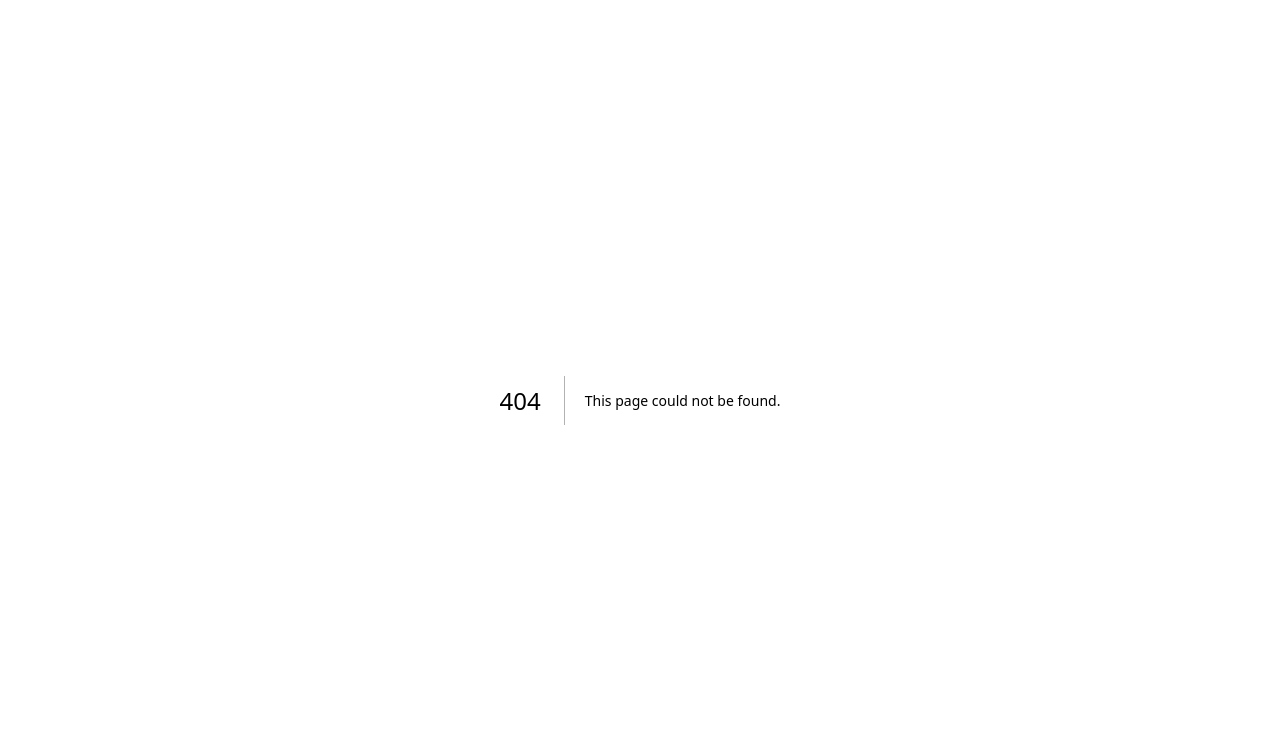
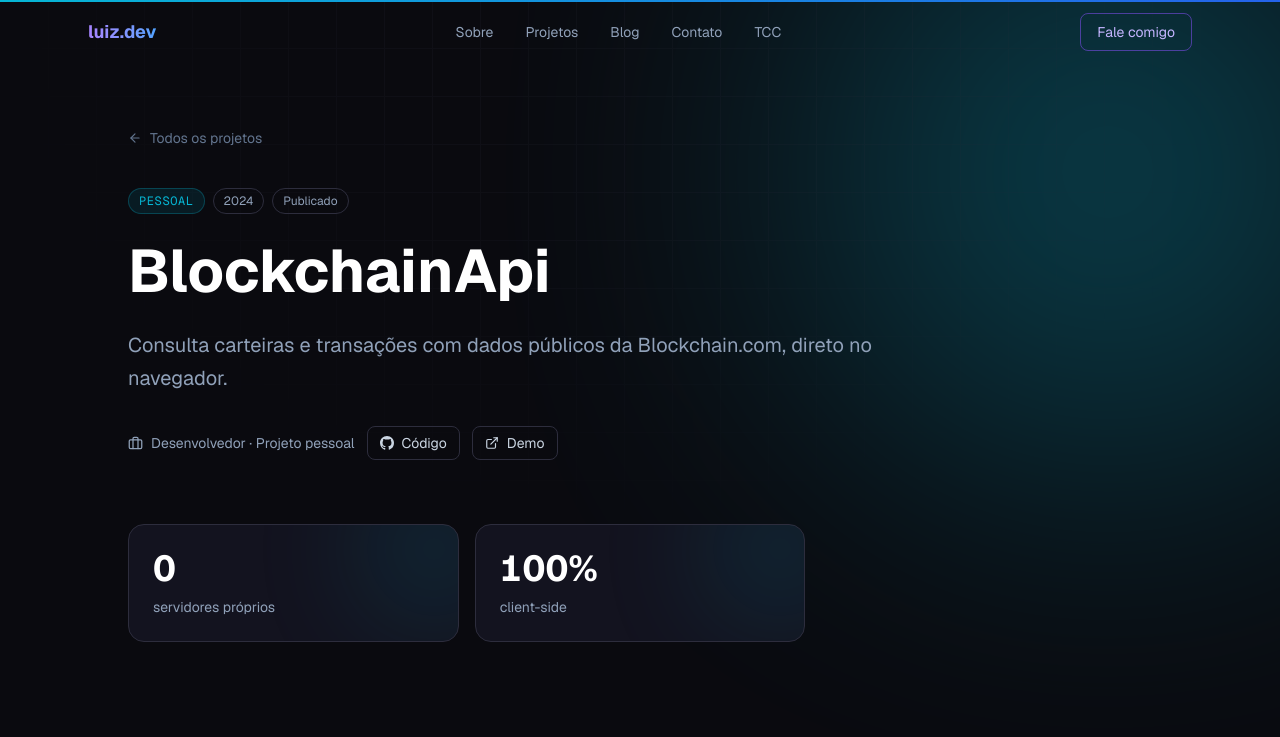
Before and after one commit to LuizColombo/Blog, a Next.js app: page /projetos/blockchain-api in a window 1280 px wide. Before the commit this address had no page. Shown: the top 737 px of the page. Built offline with nearby package versions, Linux system fonts and the light colour scheme.

Commit message:
feat(projects): página estática de case por projeto
dynamicParams=false: tudo vira HTML no build, sem edge runtime na Cloudflare.

```diff
--- /dev/null
+++ b/src/app/projetos/[slug]/page.tsx
@@ -0,0 +1,57 @@
+import type { Metadata } from "next";
+import { notFound } from "next/navigation";
+import Navbar from "@/components/layout/Navbar";
+import Footer from "@/components/layout/Footer";
+import CaseStudy from "@/components/projects/CaseStudy";
+import { getProjectBySlug, projects } from "@/content/projects";
+
+// Só os slugs conhecidos existem: tudo vira HTML estático no build (sem edge runtime na Cloudflare).
+export const dynamicParams = false;
+
+export function generateStaticParams() {
+  return projects.map((project) => ({ slug: project.slug }));
+}
+
+export async function generateMetadata({
+  params,
+}: {
+  params: Promise<{ slug: string }>;
+}): Promise<Metadata> {
+  const { slug } = await params;
+  const project = getProjectBySlug(slug);
+  if (!project) return {};
+
+  const title = `${project.title} · Luiz Colombo`;
+  return {
+    title,
+    description: project.description,
+    alternates: { canonical: `/projetos/${project.slug}` },
+    openGraph: {
+      title,
+      description: project.description,
+      type: "article",
+      url: `/projetos/${project.slug}`,
+      images: ["/og.png"],
+    },
+  };
+}
+
+export default async function ProjectPage({ params }: { params: Promise<{ slug: string }> }) {
+  const { slug } = await params;
+  const index = projects.findIndex((project) => project.slug === slug);
+  if (index === -1) notFound();
+
+  const project = projects[index];
+  const next = projects[(index + 1) % projects.length];
+  const prev = projects[(index - 1 + projects.length) % projects.length];
+
+  return (
+    <>
+      <Navbar />
+      <main className="flex-1">
+        <CaseStudy project={project} prev={prev} next={next} />
+      </main>
+      <Footer />
+    </>
+  );
+}
```
